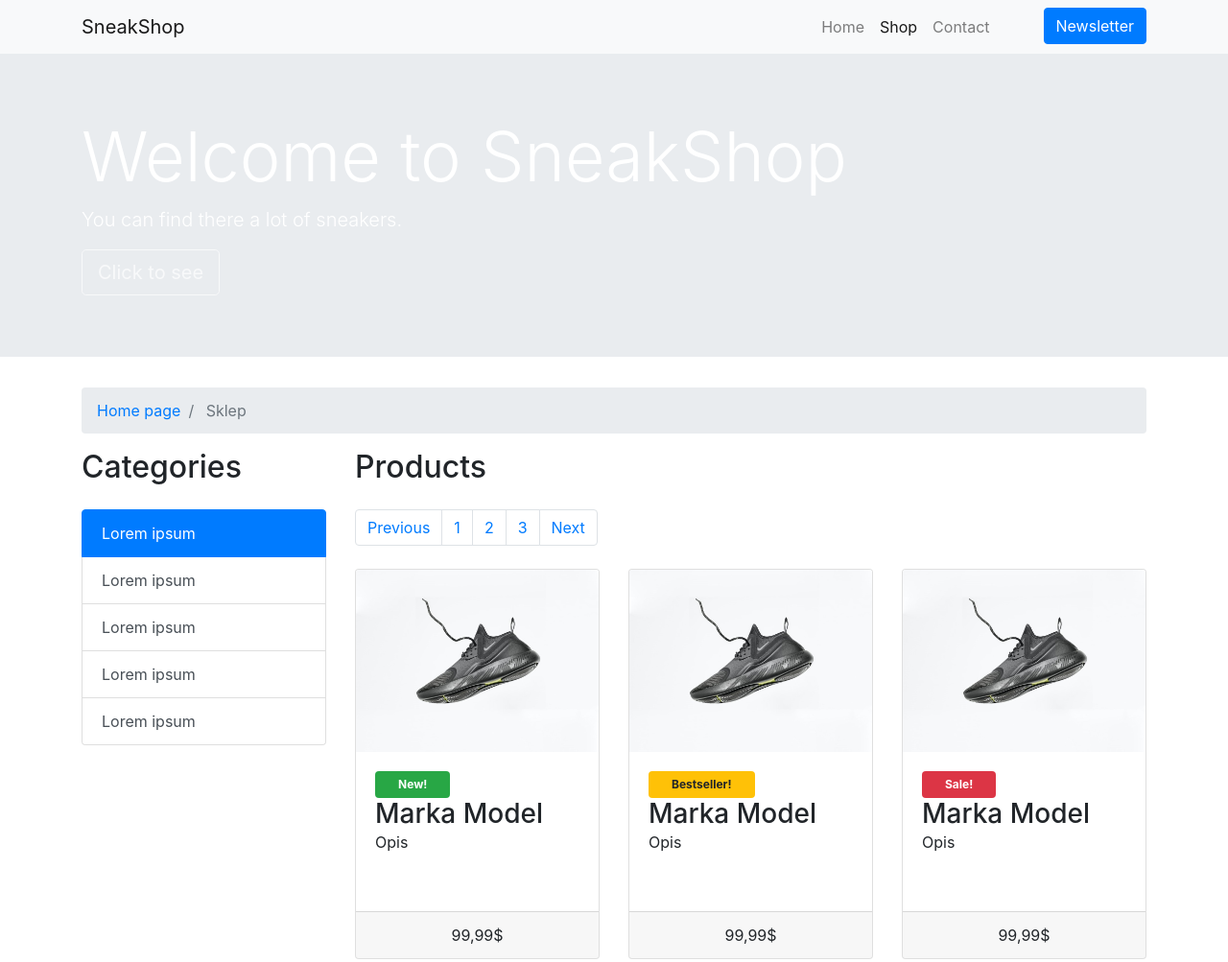
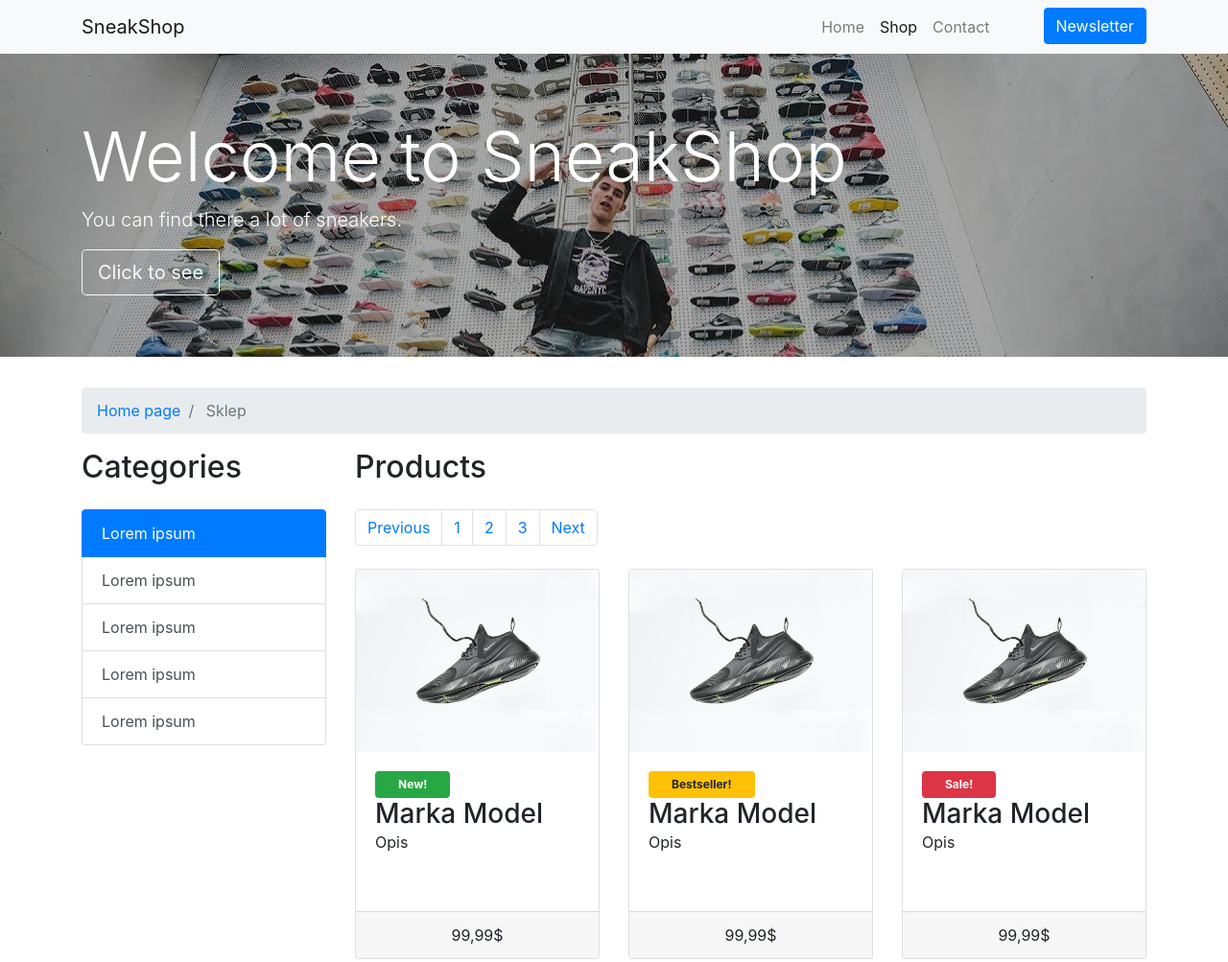
Before and after one commit to lilivin/SneakShop, a plain HTML site: page shop.html in a window 1280 px wide. Shown: the top 1003 px of the page at 96% size. Drawn offline with nearby package versions, Linux system fonts and the light colour scheme; the site is published under a folder, as on GitHub Pages, so addresses that start at the root find nothing.

Commit message:
Update style.css

```diff
--- a/style.css
+++ b/style.css
@@ -1,5 +1,5 @@
 .bcg__header {
-  background-image: url(/images/bg2.jpg);
+  background-image: url(./images/bg2.jpg);
   background-size: cover;
 }
 
```
